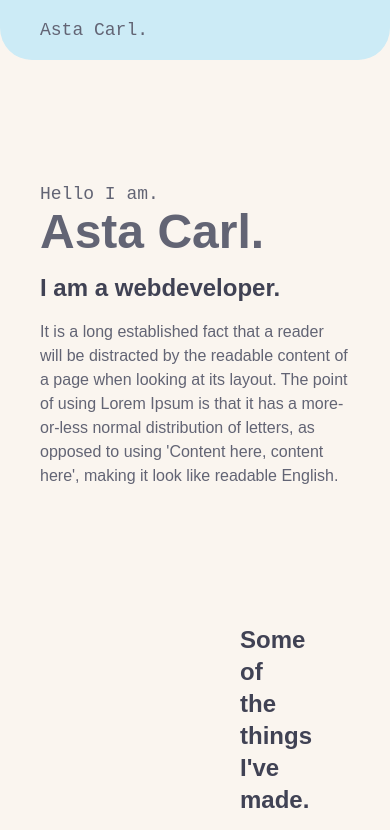
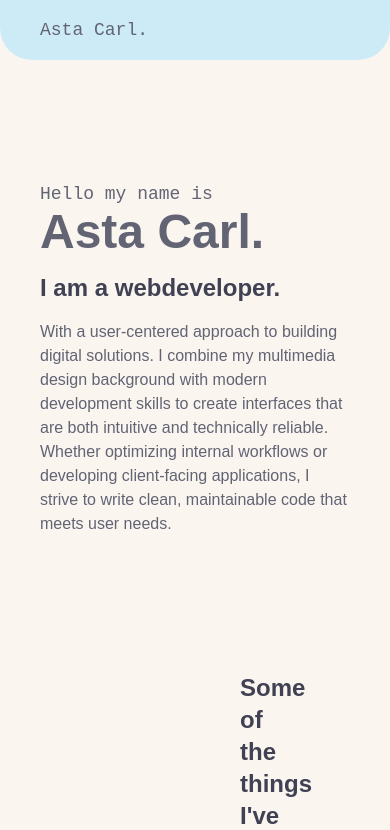
Before and after one commit to AstaCarl/website-portfolio, a React (Vite) app: page / in a window 390 px wide. Shown: the top 830 px of the page. Built offline with nearby package versions, Linux system fonts and the light colour scheme.

Commit message:
updated appt.tsx to be more responsive

```diff
--- a/src/App.tsx
+++ b/src/App.tsx
@@ -2,7 +2,7 @@ import "./App.css";
 import Footer from "./components/Footer";
 import Header from "./components/Header";
 import Hero from "./components/Hero";
-import Projects from "./components/Projects";
+// import Projects from "./components/Projects";
 import Title from "./components/Title";
 import Tools from "./components/Tools";
 
@@ -12,15 +12,15 @@ function App() {
       <Header />
       <main className="w-screen">
         <Hero
-          subtitle="Hello I am."
+          subtitle="Hello my name is"
           displayTitle="Asta Carl."
           title="I am a webdeveloper."
-          paragraph="It is a long established fact that a reader will be distracted by the readable content of a page when looking at its layout. The point of using Lorem Ipsum is that it has a more-or-less normal distribution of letters, as opposed to using 'Content here, content here', making it look like readable English. "
+          paragraph="With a user-centered approach to building digital solutions. I combine my multimedia design background with modern development skills to create interfaces that are both intuitive and technically reliable. Whether optimizing internal workflows or developing client-facing applications, I strive to write clean, maintainable code that meets user needs."
         />
         <div className="px-60 py-4 lg:px-80">
         <Title variant="h1" title="Some of the things I've made." />
 </div>
-        <Projects />
+        {/* <Projects /> */}
         <Tools displayTitle="Tools i’ve worked with." />
       </main>
       <Footer
```
